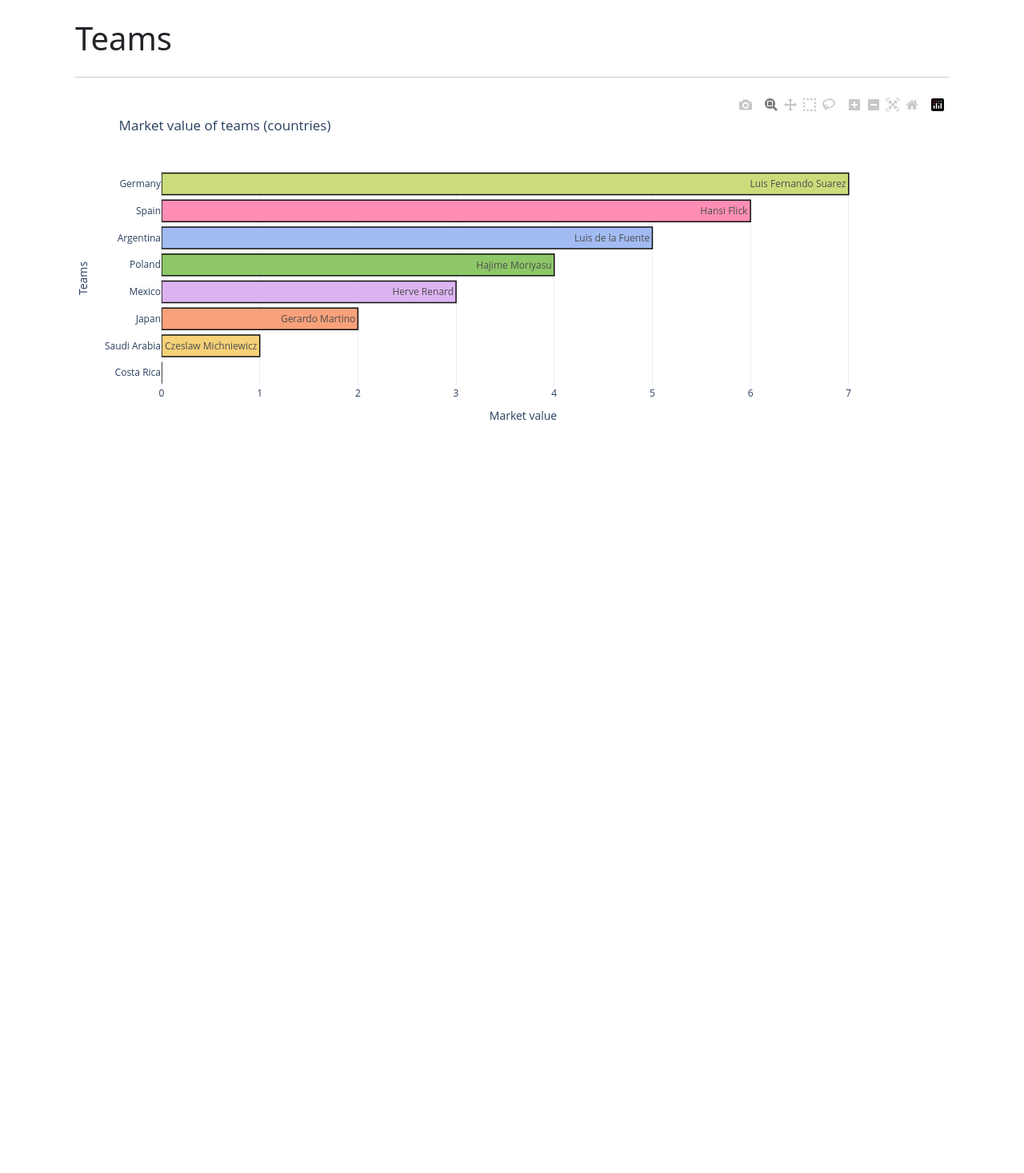
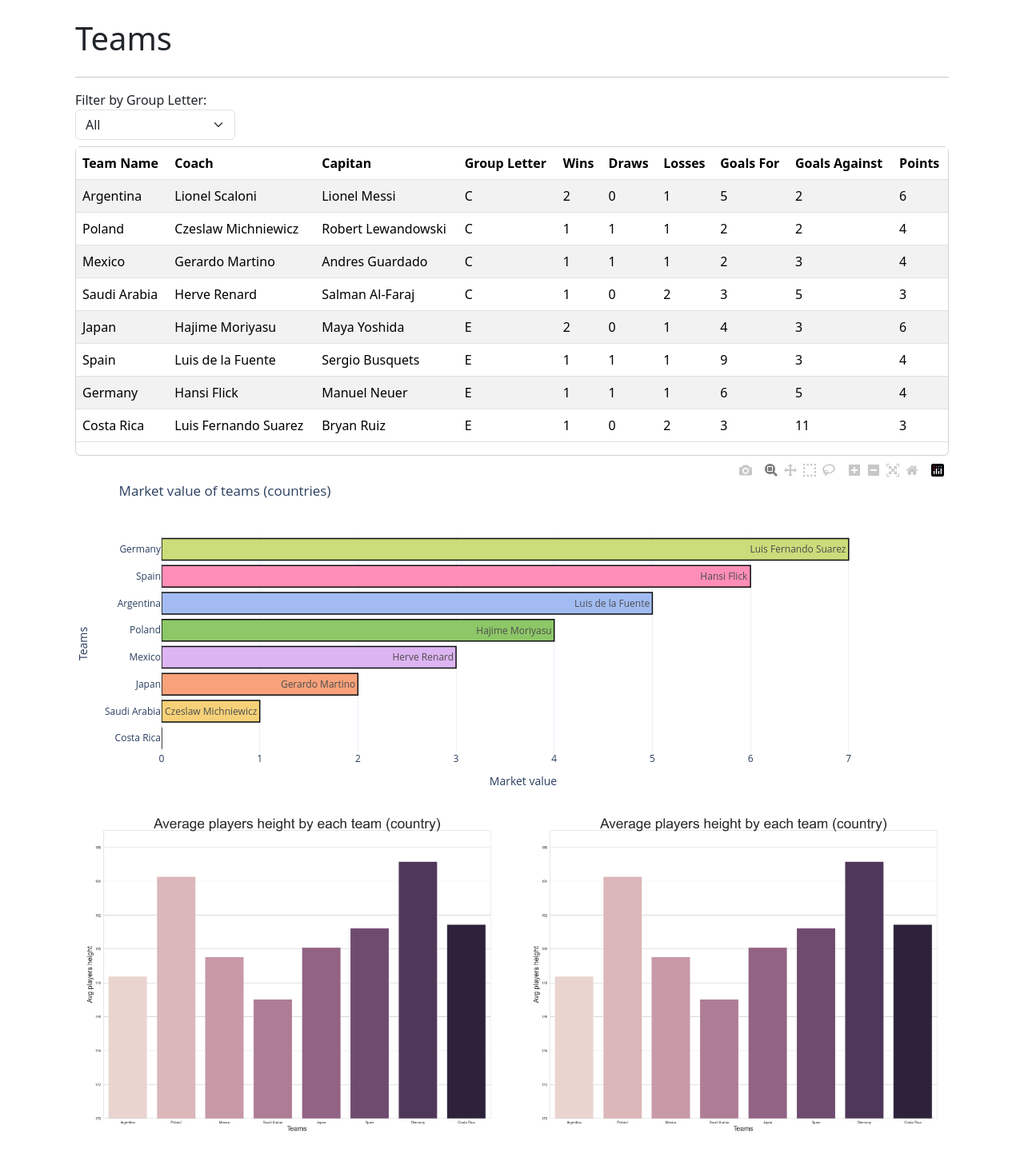
Before and after one commit to AdamJJ00/fifa-statistic-web-app, a Flask app: page /teams in a window 1280 px wide. Shown: the part 64-1531 px from the top of the page at 80% size. Before the commit the page ends 589 px from the top, so only its background shows below. Run offline with Flask 2, Linux system fonts and the light colour scheme; the visitor is signed in with stand-in values (Sample User, id 1); data comes from the database, SQL or seed files in the repository; some libraries are stand-ins or nearby versions.

Commit message:
teams template done

```diff
--- a/website/templates/teams.html
+++ b/website/templates/teams.html
@@ -2,15 +2,85 @@
 {% block title %}Teams{% endblock %}
 {% block content %}
 
-    <div class="container">
+<div class="container mb-5">
     <h1 class="my-4">Teams</h1>
     <hr>
+    <div class="form-group my-2">
+        <label for="group-letter-filter">Filter by Group Letter:</label>
+        <select class="form-select" style="width: 200px;" id="group-letter-filter">
+            <option value="">All</option>
+            <option value="C">Group C</option>
+            <option value="E">Group E</option>
+        </select>
+    </div>
+    <div class="card">
+        <table class="table table-striped">
+            <thead>
+                <tr>
+                    <th>Team Name</th>
+                    <th>Coach</th>
+                    <th>Capitan</th>
+                    <th>Group Letter</th>
+                    <th>Wins</th>
+                    <th>Draws</th>
+                    <th>Losses</th>
+                    <th>Goals For</th>
+                    <th>Goals Against</th>
+                    <th>Points</th>
+                </tr>
+            </thead>
+            <tbody>
+                {% for team in teams %}
+                <tr>
+                    <td>{{ team[1] }}</td>
+                    <td>{{ team[2] }}</td>
+                    <td>{{ team[3] }}</td>
+                    <td>{{ team[4] }}</td>
+                    <td>{{ team[5] }}</td>
+                    <td>{{ team[6] }}</td>
+                    <td>{{ team[7] }}</td>
+                    <td>{{ team[8] }}</td>
+                    <td>{{ team[9] }}</td>
+                    <td>{{ team[10] }}</td>
+                </tr>
+                {% endfor %}
+            </tbody>
+        </table>
+    </div>
     <div id="plot"></div>
+    <div class="row">
+        <div class="col-6 px-4">
+            <img src="{{ url_for('static', filename='charts/team_plot1.png') }}" alt="Average height by team"
+                class="img-fluid">
+        </div>
+        <div class="col-6 px-4">
+            <img src="{{ url_for('static', filename='charts/team_plot1.png') }}" alt="Average value by team"
+                class="img-fluid">
+        </div>
+    </div>
 </div>
 
 <script>
     var data = JSON.parse('{{ html_string | safe }}');
     Plotly.newPlot('plot', data);
+
+    const groupLetterFilter = document.querySelector('#group-letter-filter');
+    groupLetterFilter.addEventListener('change', filterTable);
+
+    function filterTable() {
+        const selectedValue = this.value;
+        const rows = document.querySelectorAll('tbody tr');
+
+        rows.forEach(row => {
+            const groupLetter = row.querySelector('td:nth-child(4)').textContent;
+            if (selectedValue === '' || selectedValue === groupLetter) {
+                row.style.display = 'table-row';
+            } else {
+                row.style.display = 'none';
+            }
+        });
+    }
+
 </script>
 
 {% endblock %}
```
Also changed, not shown: website/static/charts/team_plot1.png (added), website/static/charts/team_plot2.png (added).
